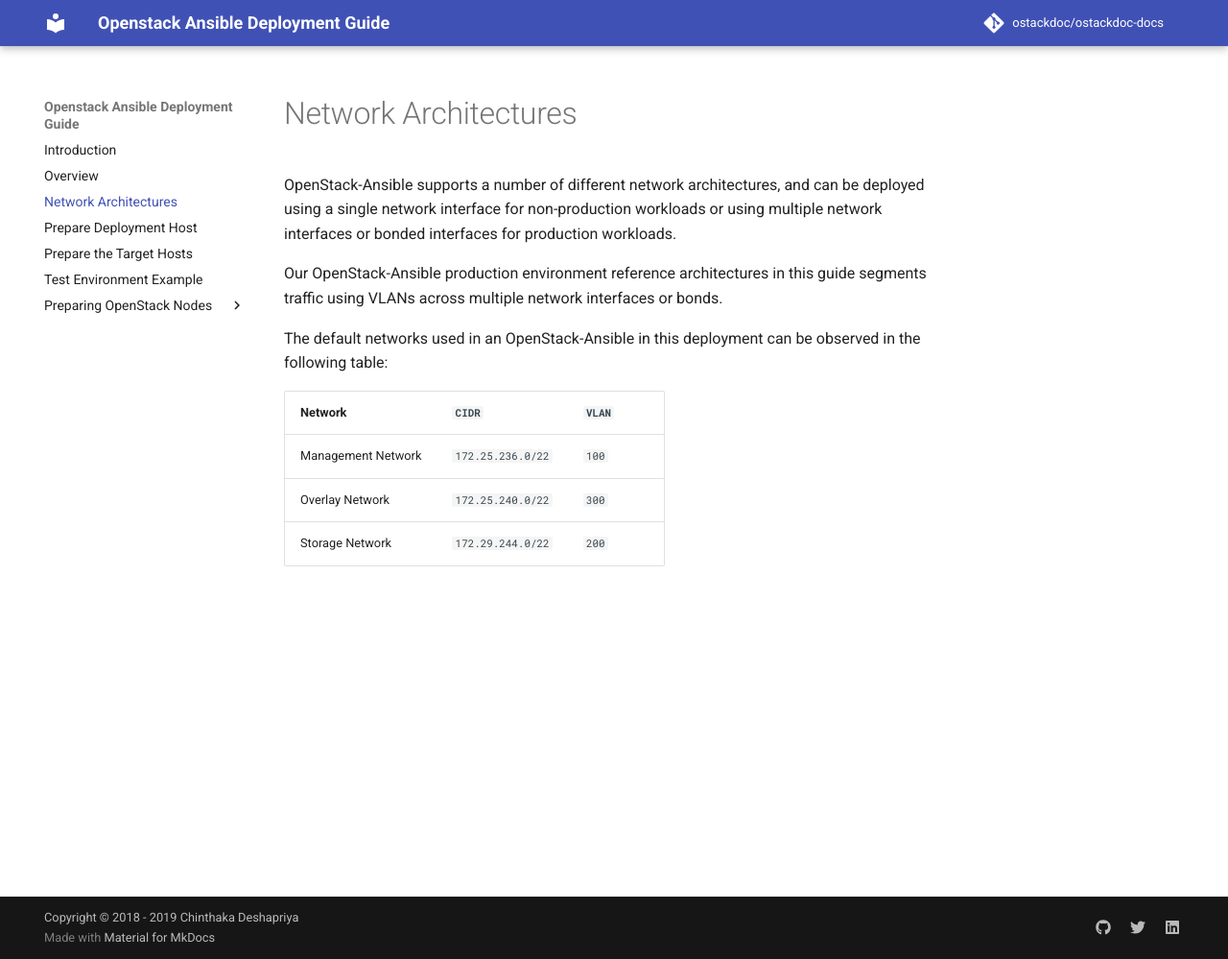
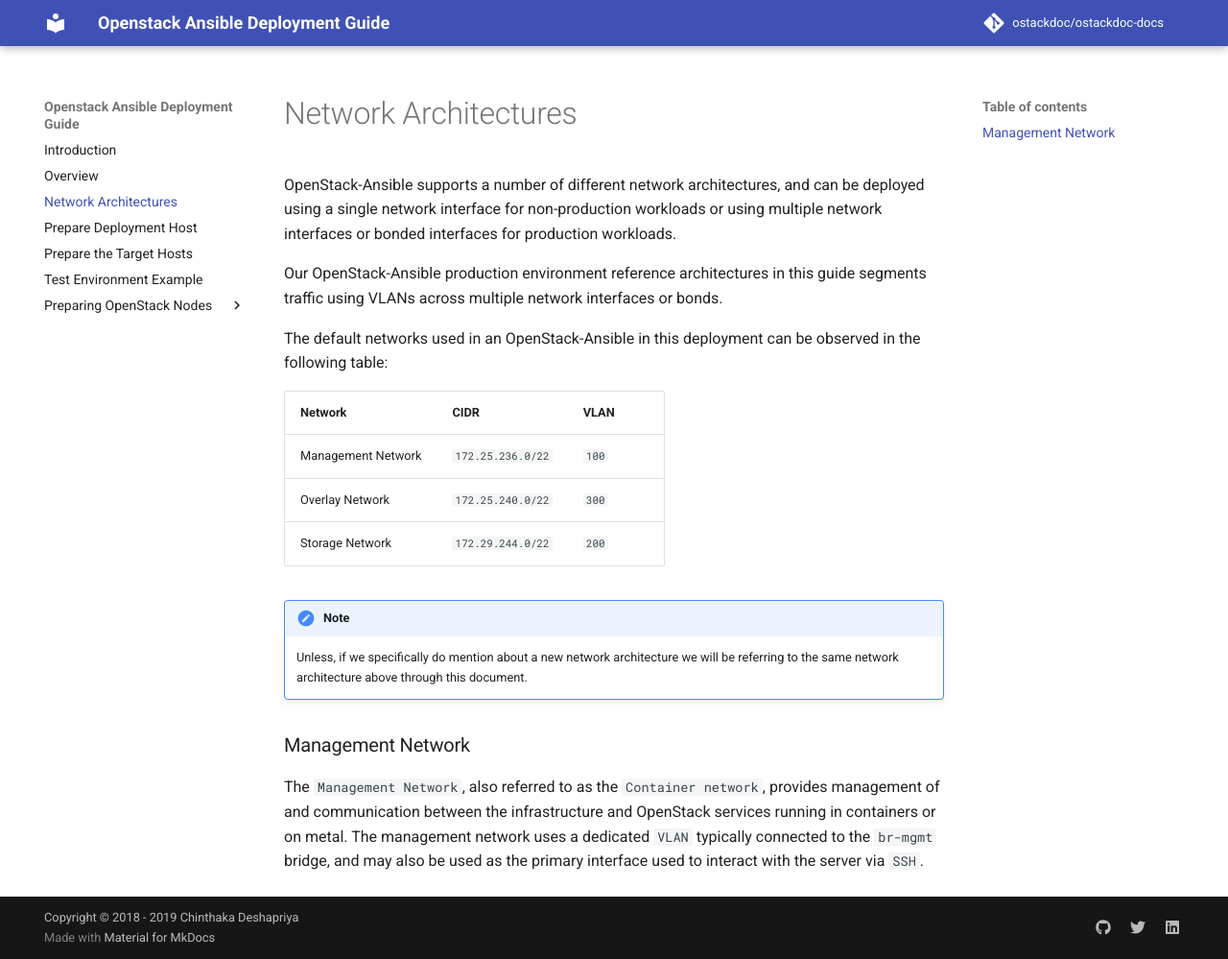
Before and after one commit to ostackdoc/ostackdoc-docs, an MkDocs documentation site: the page built from docs/network-architectures.md, in a window 1280 px wide and 999 px high. Shown: the whole window at 96% size. Built offline with MkDocs 1.6.1 and Material for MkDocs 9.7.7, drawn with Linux system fonts in a browser that asks for light colours; comment, search, counter and statistics services are not loaded.

Commit message:
Modified

```diff
--- a/docs/network-architectures.md
+++ b/docs/network-architectures.md
@@ -5,8 +5,15 @@ Our OpenStack-Ansible production environment reference architectures in this gui
 The default networks used in an OpenStack-Ansible in this deployment can be observed in the following table:
 
 
-**Network**       |	**`CIDR`**        | **`VLAN`**
+**Network**       |	**CIDR**          | **VLAN**
 ------------------|-------------------|-------------
 Management Network|	`172.25.236.0/22` | `100`
 Overlay Network 	| `172.25.240.0/22`	| `300`
 Storage Network	  | `172.29.244.0/22` |	`200`
+
+!!! Note
+    Unless, if we specifically do mention about a new network architecture  we will be referring to the same network architecture above through this document.
+
+## Management Network
+
+The `Management Network`, also referred to as the `Container network`, provides management of and communication between the infrastructure and OpenStack services running in containers or on metal. The management network uses a dedicated `VLAN` typically connected to the `br-mgmt` bridge, and may also be used as the primary interface used to interact with the server via `SSH`.
```
